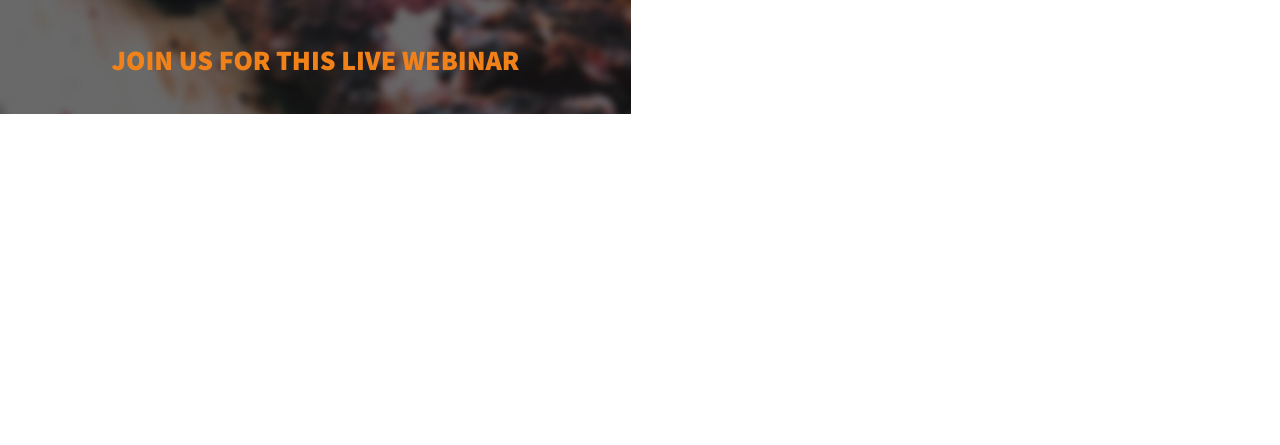
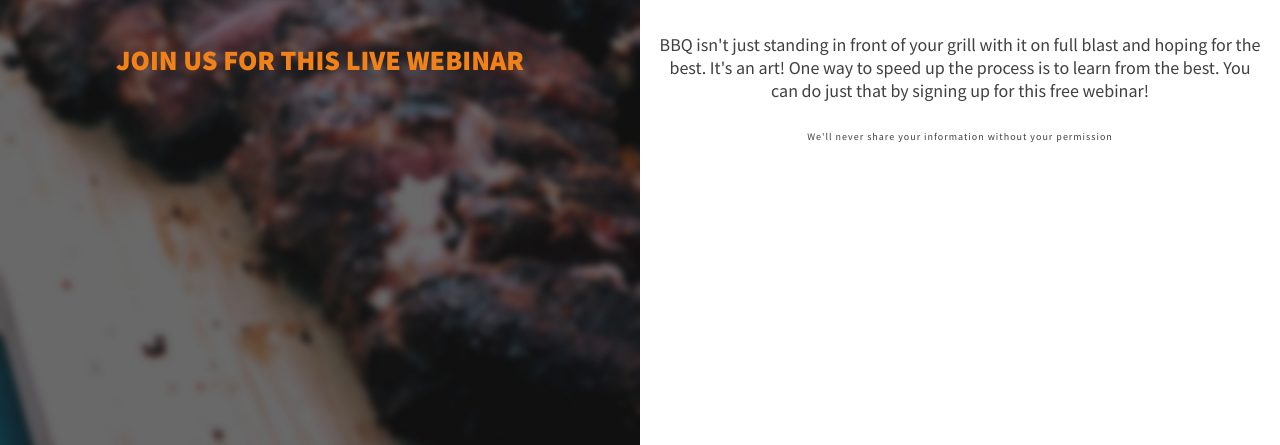
Before and after one commit to SolomanGarcia/bbq-splash-page, a plain HTML site: page index.html in a window 1280 px wide. Shown: the part 355-800 px from the top of the page. Drawn offline with Linux system fonts and the light colour scheme.

Commit message:
work on main-content layout

```diff
--- a/css/styles.css
+++ b/css/styles.css
@@ -1,3 +1,7 @@
+* {
+  box-sizing: border-box;
+}
+
 body {
   margin: 0;
   font-family: 'Source Sans Pro', sans-serif;
@@ -99,5 +103,12 @@ main-content section
   .intro,
   .main-content {
     width: 50%;
+    min-height: 100vh;
+  }
+
+  .main-content {
+    display: flex;
+    flex-direction: column;
+    justify-content: center;
   }
 }
```
